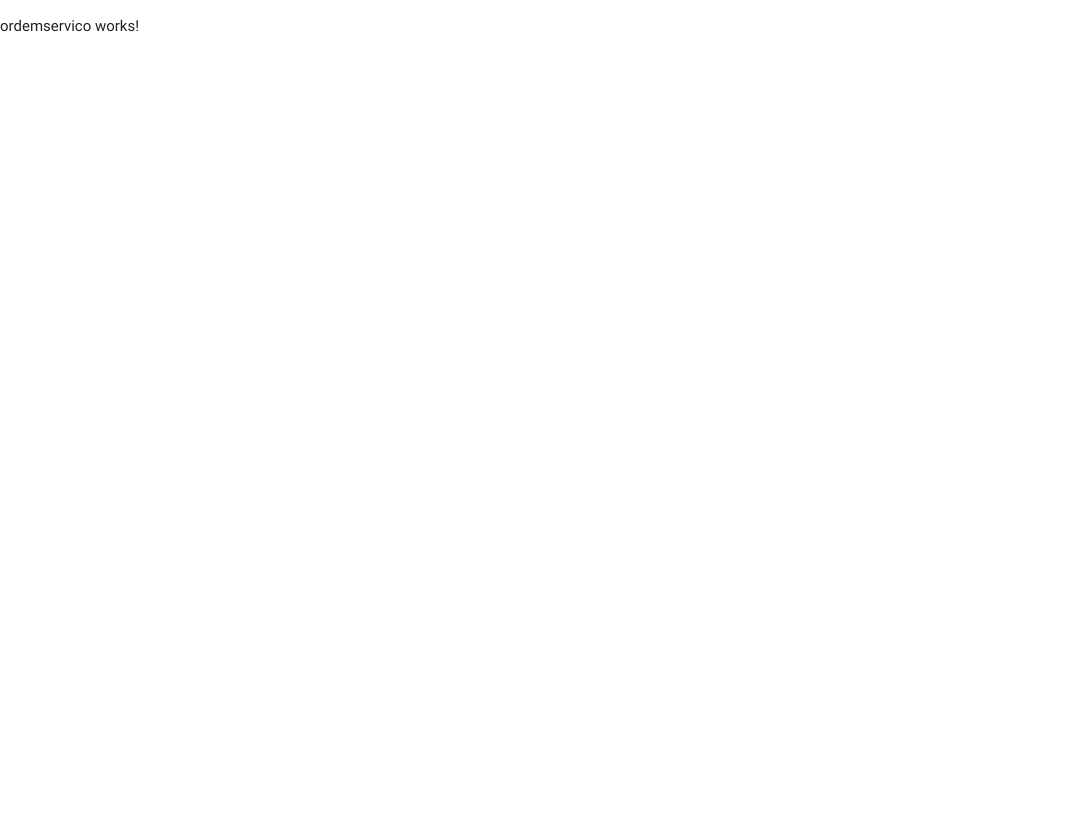
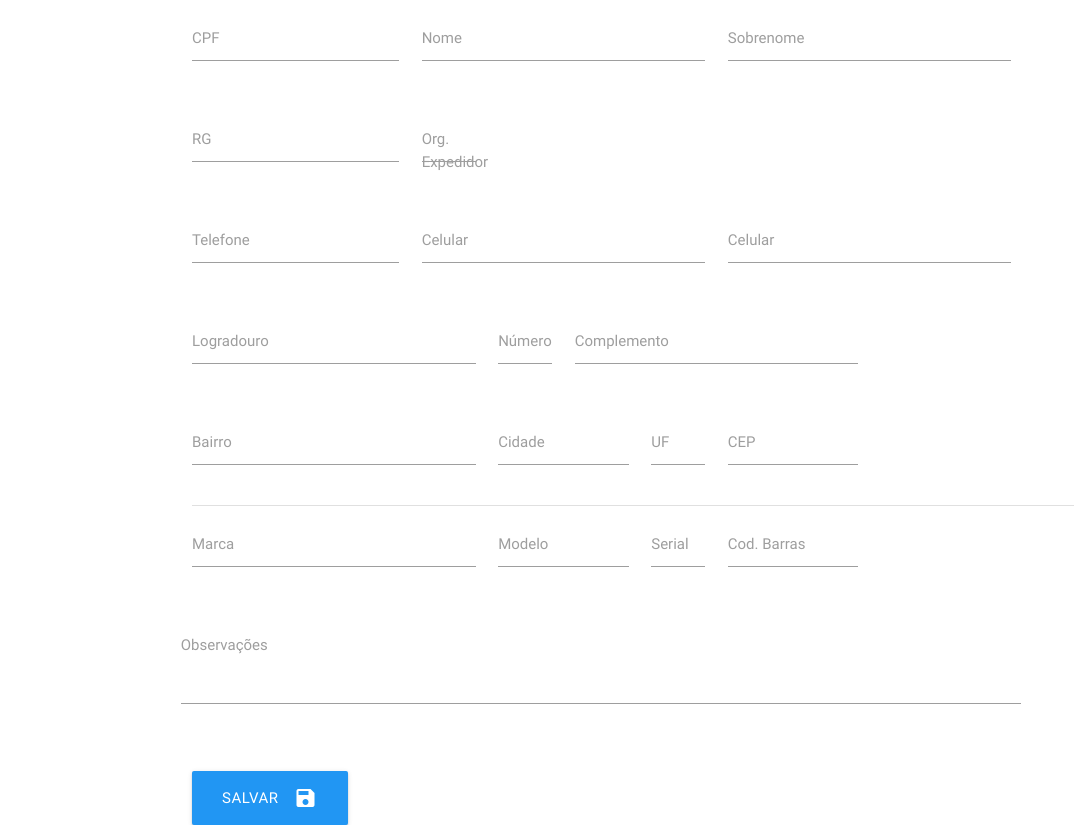
Before and after one commit to FernandoSMedeiros/MasterOficinaFront, an Angular app: page / in a window 1280 px wide. Shown: the whole page, without its empty margins (0-1074 px from the left). Before the commit the page ends 800 px from the top, so only its background shows below. Built offline with nearby package versions, Linux system fonts and the light colour scheme.

Commit message:
form cadastro

```diff
--- a/src/app/ordemservico/ordemservico.component.html
+++ b/src/app/ordemservico/ordemservico.component.html
@@ -1,3 +1,105 @@
-<p>
-  ordemservico works!
-</p>
+<div class="container">
+<div class="row">
+  <div class="input-field col s3">
+    <input id="cpf" type="text" class="validate">
+    <label for="cpf">CPF</label>
+  </div>
+  <div class="input-field col s4">
+    <input id="nome" type="text" class="validate">
+    <label for="nome">Nome</label>
+  </div>
+  <div class="input-field col s4">
+    <input id="sobrenome" type="text" class="validate">
+    <label for="sobrenome">Sobrenome</label>
+  </div>
+</div>
+
+<div class="row">
+  <div class="input-field col s3">
+    <input id="rg" type="text" class="validate">
+    <label for="rg">RG</label>
+  </div>
+  <div class="input-field col s1">
+    <input id="expedidor" type="text" class="validate">
+    <label for="expedidor">Org. Expedidor</label>
+  </div>
+</div>
+
+<div class="row">
+  <div class="input-field col s3">
+    <input id="tel" type="text" class="validate">
+    <label for="tel">Telefone</label>
+  </div>
+  <div class="input-field col s4">
+    <input id="cel1" type="text" class="validate">
+    <label for="cel1">Celular</label>
+  </div>
+  <div class="input-field col s4">
+    <input id="cel2" type="text" class="validate">
+    <label for="cel2">Celular</label>
+  </div>
+</div>
+
+<div class="row">
+  <div class="input-field col s4">
+    <input id="logradouro" type="text" class="validate">
+    <label for="logradouro">Logradouro</label>
+  </div>
+  <div class="input-field col s1">
+    <input id="numero" type="text" class="validate">
+    <label for="numero">Número</label>
+  </div>
+  <div class="input-field col s4">
+    <input id="complemento" type="text" class="validate">
+    <label for="complemento">Complemento</label>
+  </div>
+</div>
+
+<div class="row">
+  <div class="input-field col s4">
+    <input id="bairro" type="text" class="validate">
+    <label for="bairro">Bairro</label>
+  </div>
+  <div class="input-field col s2">
+    <input id="cidade" type="text" class="validate">
+    <label for="cidade">Cidade</label>
+  </div>
+  <div class="input-field col s1">
+    <input id="uf" type="text" class="validate">
+    <label for="uf">UF</label>
+  </div><div class="input-field col s2">
+    <input id="cep" type="text" class="validate">
+    <label for="cep">CEP</label>
+  </div>
+</div>
+
+<div class="divider"></div>
+
+<div class="row">
+  <div class="input-field col s4">
+    <input id="marca" type="text" class="validate">
+    <label for="marca">Marca</label>
+  </div>
+  <div class="input-field col s2">
+    <input id="modelo" type="text" class="validate">
+    <label for="modelo">Modelo</label>
+  </div>
+  <div class="input-field col s1">
+    <input id="serial" type="text" class="validate">
+    <label for="serial">Serial</label>
+  </div><div class="input-field col s2">
+    <input id="codbarras" type="text" class="validate">
+    <label for="codbarras">Cod. Barras</label>
+  </div>
+</div>
+
+<div class="row">
+  <div class="row">
+    <div class="input-field col s11">
+      <textarea id="obs" class="materialize-textarea"></textarea>
+      <label for="obs">Observações</label>
+    </div>
+  </div>
+</div>
+<a class="waves-effect waves-light btn-large blue"><i class="material-icons right">save</i>Salvar</a>
+</div>
```
